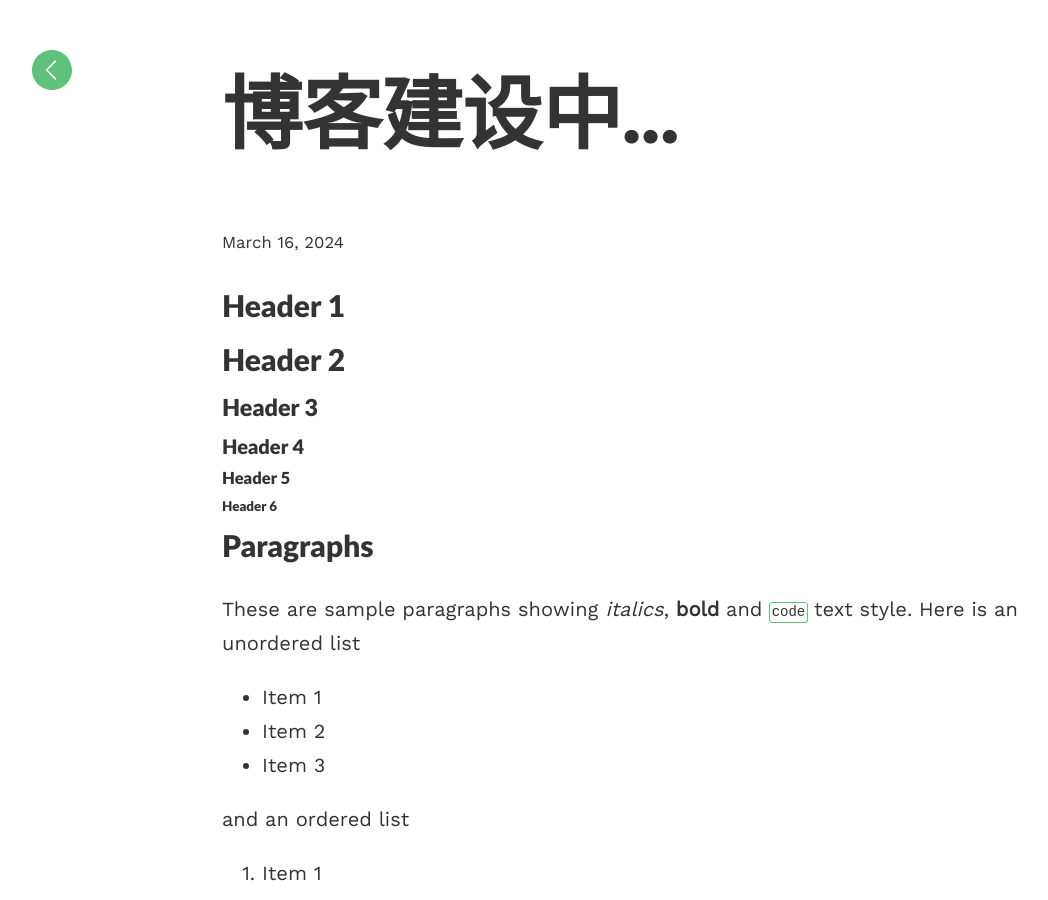
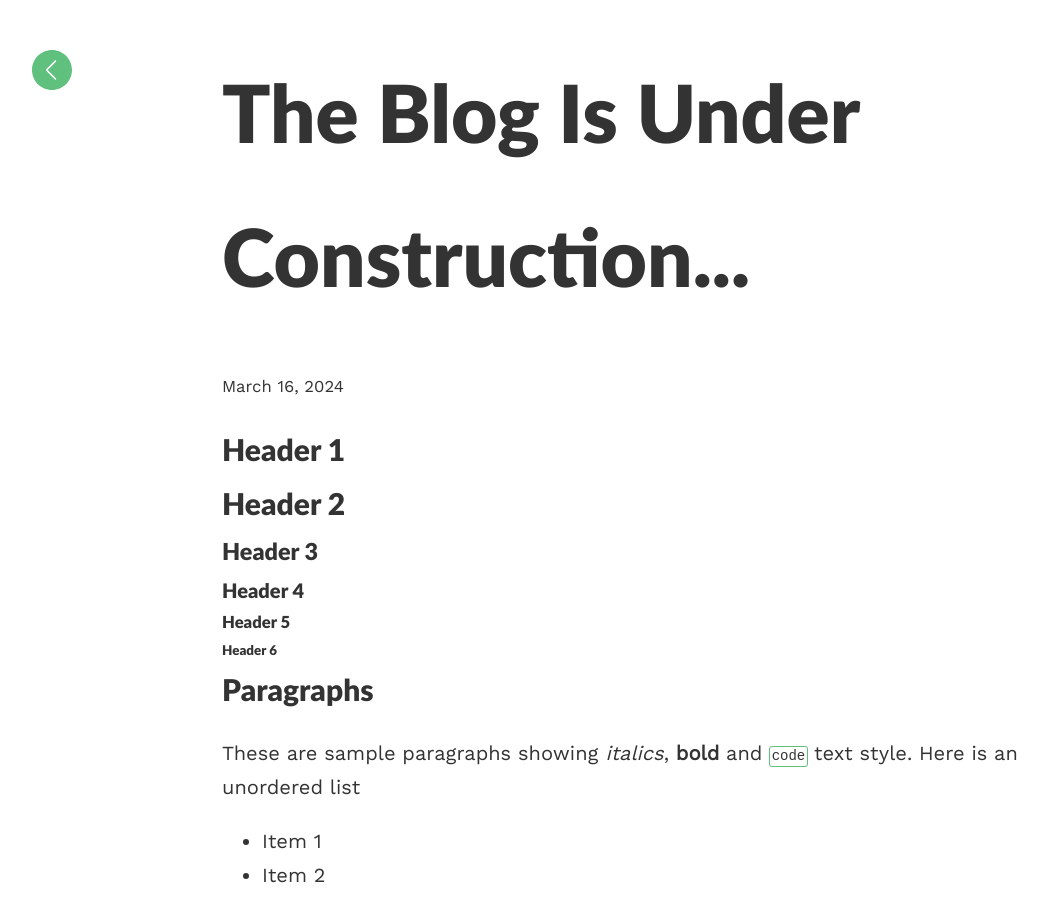
Before and after one commit to KEAIYOUAIXIAO/KEAIYOUAIXIAO.github.io, a Jekyll site: the page built from _posts/2024-03-16-blog.md, in a window 1280 px wide and 900 px high. Shown: the whole window, without its empty margins (18-1066 px from the left). Built offline with Jekyll 4.4.1, drawn with Linux system fonts in a browser that asks for light colours.

Commit message:
Update and rename 2024-03-16-elements.md to 2024-03-16-blog.md

```diff
--- a/_posts/2024-03-16-elements.md
+++ b/_posts/2024-03-16-blog.md
@@ -1,6 +1,6 @@
 ---
 layout: post
-title: 博客建设中...
+title: The blog is under construction...
 date:   2024-03-16 23:39:56 +0530
 categories: other
 ---
```
